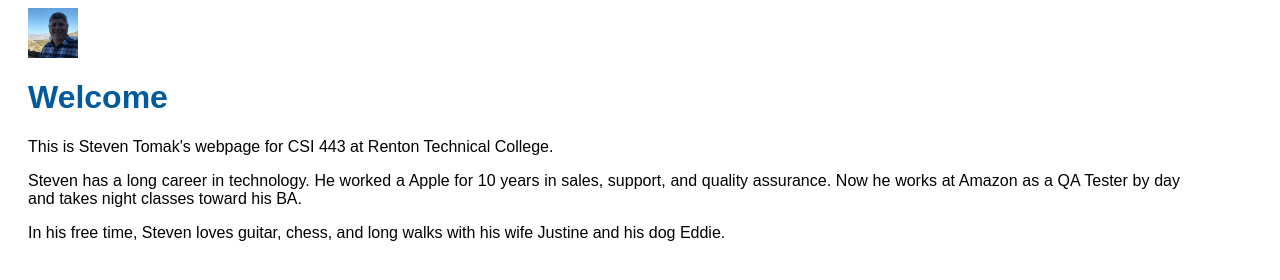
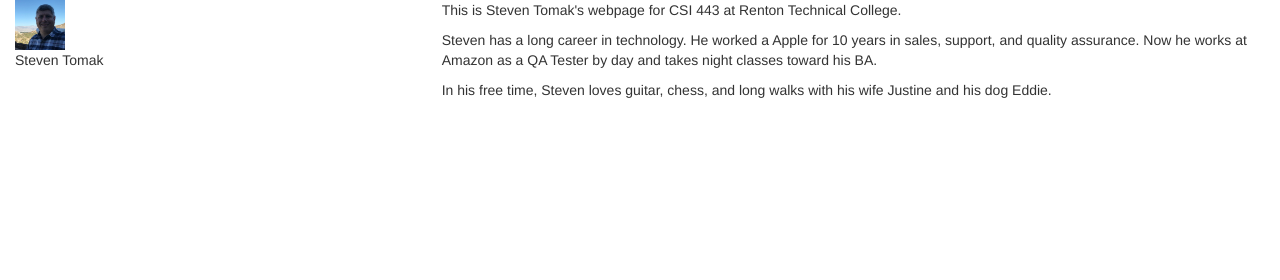
Before and after one commit to steventomak/CSI443, a plain HTML site: page index.html in a window 1280 px wide. Drawn offline with nearby package versions, Linux system fonts and the light colour scheme.

Commit message:
updating for assignment 2

```diff
--- a/index.html
+++ b/index.html
@@ -1,18 +1,30 @@
 <html>
   <head>
+    <meta charset="utf-8">
     <title>Steven Tomak's webpage for CSI 443</title>
-    <meta http-equiv="content-type" content="text/html;charset=utf-8" />
-    <link href="./css/style.css" rel="stylesheet" type="text/css" />
+    <meta name="viewport" content="width=device-width, initial-scale=1">
+    <href="./css/style.css" rel="stylesheet" type="text/css">
+    <link rel="stylesheet" href="https://maxcdn.bootstrapcdn.com/bootstrap/3.3.7/css/bootstrap.min.css">
+    <script src="https://ajax.googleapis.com/ajax/libs/jquery/1.12.4/jquery.min.js"></script>
+    <script src="https://maxcdn.bootstrapcdn.com/bootstrap/3.3.7/js/bootstrap.min.js"></script>
   </head>
 
   <body>
 
-<img src="./img/me_in_ca.jpg" alt="me" height="50" width="50">
 
-<h1>Welcome</h1>
-<p>This is Steven Tomak's webpage for CSI 443 at Renton Technical College.</p>
-<p>Steven has a long career in technology. He worked a Apple for 10 years in sales, support, and quality assurance. Now he works at Amazon as a QA Tester by day and takes night classes toward his BA.</p>
-<p>In his free time, Steven loves guitar, chess, and long walks with his wife Justine and his dog Eddie.</p>
+<div class=”container-fluid”>
+    <div class=”row”>
+      <div class="col-sm-4"><img src="./img/me_in_ca.jpg" alt="me" height="50" width="50">
+        <p>Steven Tomak</p>
+      </div>
+    </div>
+      <div class="col-sm-8">
+        <p>This is Steven Tomak's webpage for CSI 443 at Renton Technical College.</p>
+        <p>Steven has a long career in technology. He worked a Apple for 10 years in sales, support, and quality assurance. Now he works at Amazon as a QA Tester by day and takes night classes toward his BA.</p>
+        <p>In his free time, Steven loves guitar, chess, and long walks with his wife Justine and his dog Eddie.</p>
+      </div>
+    </div>
+  </div>
 
   </body>
 
```
